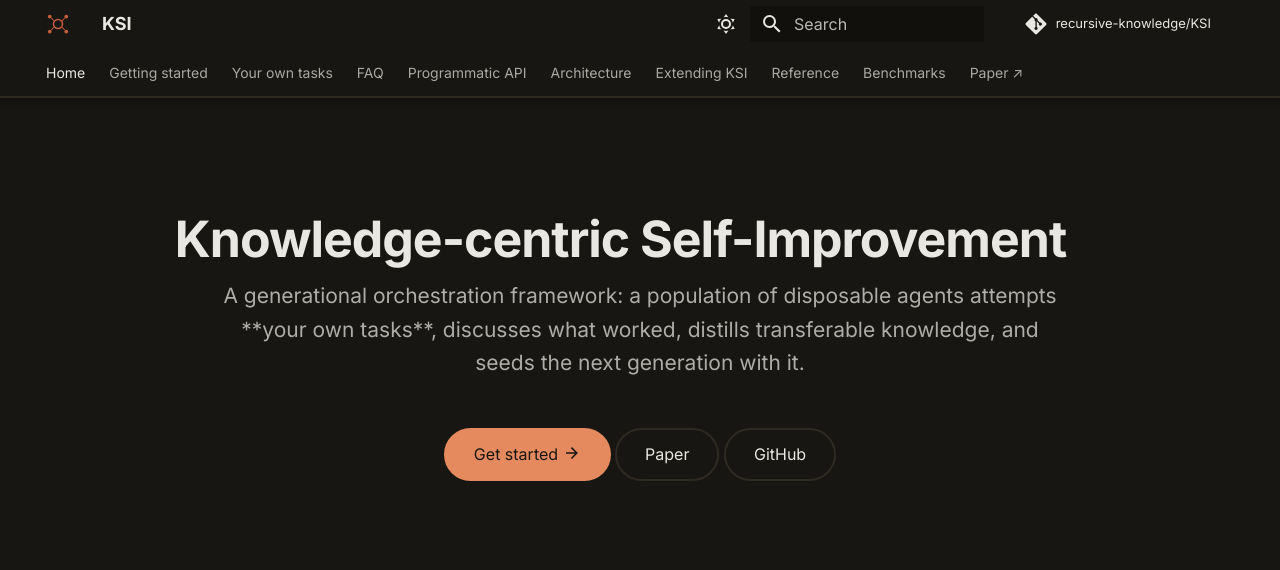
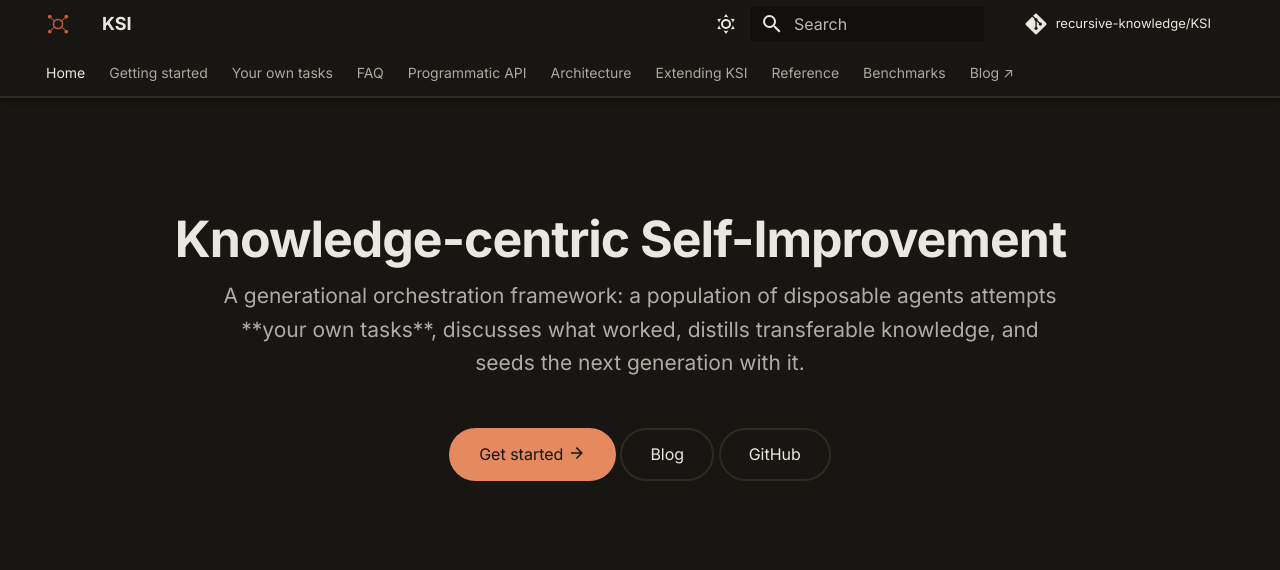
Before and after one commit to recursive-knowledge/KSI, an MkDocs documentation site: the page built from docs/index.md, in a window 1280 px wide and 900 px high. Shown: the top 570 px of the window. Built offline with MkDocs 1.6.1 and Material for MkDocs 9.7.7, drawn with Linux system fonts in a browser that asks for light colours; comment, search, counter and statistics services are not loaded.

Commit message:
docs: rename "Paper" nav tab and CTA button to "Blog"
Relabel the two docs-site buttons that point at the project page — the top
nav tab (Paper ↗ → Blog ↗) and the home-page CTA ([Paper] → [Blog]).

Co-Authored-By: Claude Opus 4.8 (1M context) <noreply@anthropic.com>
Claude-Session: https://claude.ai/code/session_014Ua6BmRTJQ3qAPzVHRettT

```diff
--- a/docs/index.md
+++ b/docs/index.md
@@ -16,7 +16,7 @@ knowledge, and seeds the next generation with it.
 
 <div class="ksi-cta" markdown>
 [Get started :material-arrow-right:](getting-started.md){ .md-button .md-button--primary }
-[Paper](https://recursive-knowledge.github.io/knowledge-centric-self-improvement/){ .md-button }
+[Blog](https://recursive-knowledge.github.io/knowledge-centric-self-improvement/){ .md-button }
 [GitHub](https://github.com/recursive-knowledge/KSI){ .md-button }
 </div>
 
--- a/mkdocs.yml
+++ b/mkdocs.yml
@@ -103,4 +103,4 @@ nav:
       - Artifacts & cleanup: artifacts.md
       - Runtime startup performance: runtime-startup-performance.md
   - Benchmarks: benchmarks.md
-  - Paper ↗: https://recursive-knowledge.github.io/knowledge-centric-self-improvement/
+  - Blog ↗: https://recursive-knowledge.github.io/knowledge-centric-self-improvement/
```
